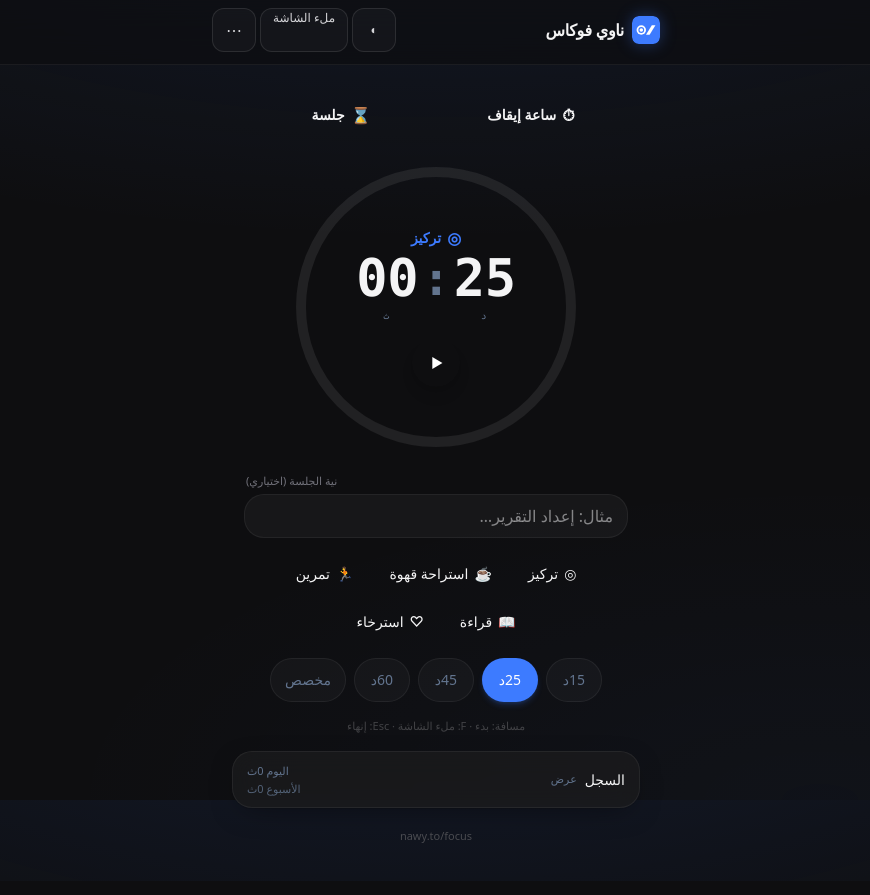
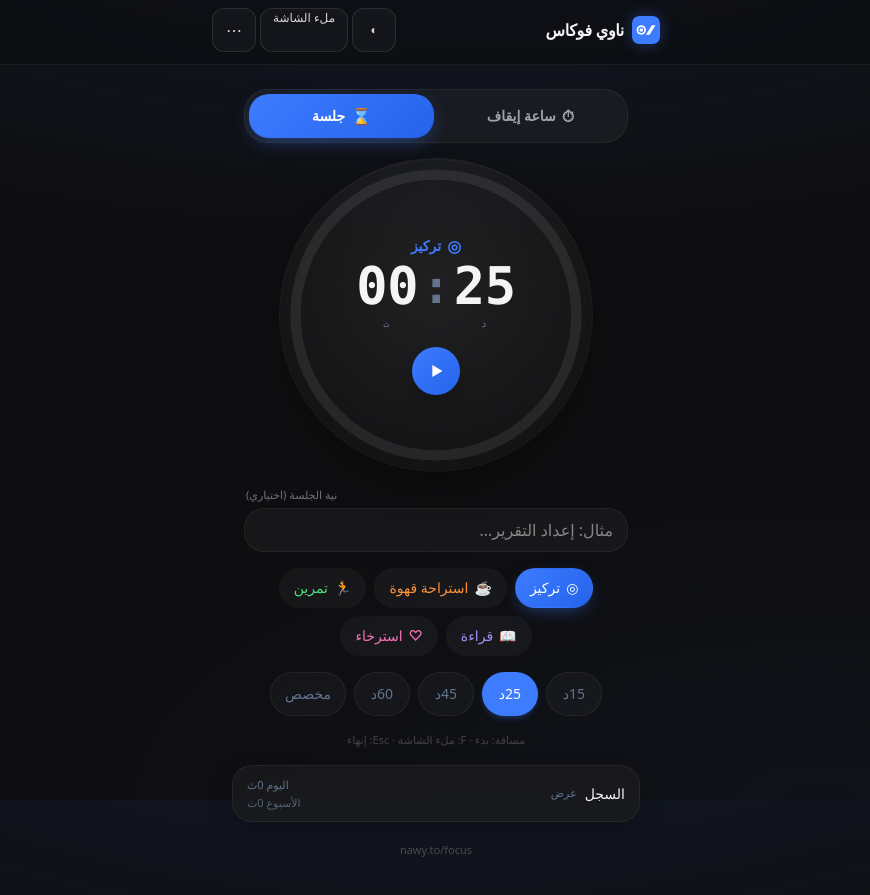
Before and after one commit to inawy/nawy-focus, a React (Vite) app: page / in a window 1280 px wide. Shown: the whole page, without its empty margins (204-1074 px from the left). Built offline with nearby package versions, Linux system fonts and the light colour scheme.

Commit message:
style: Avast-inspired mode tabs, timer disc, session chips

```diff
--- a/src/index.css
+++ b/src/index.css
@@ -6,7 +6,6 @@
    ============================================================================= */
 
 @theme {
-  /* Brand — Nawy identity */
   --color-brand-50: #eef4ff;
   --color-brand-100: #dbe7ff;
   --color-brand-300: #9dbfff;
@@ -15,28 +14,26 @@
   --color-brand-600: #2b63e6;
   --color-brand-950: #12275a;
 
-  /* Neutral slate (dark-theme defaults; light theme remaps below) */
   --color-slate-600: #636366;
   --color-slate-700: #3a3a3c;
   --color-slate-800: #2a2a2c;
   --color-slate-900: #1c1c1e;
   --color-slate-950: #121212;
 
-  /* Typography */
   --font-sans: 'IBM Plex Sans Arabic', system-ui, -apple-system, 'Segoe UI',
     sans-serif;
   --font-mono: 'ui-monospace', 'Cascadia Code', 'SF Mono', Menlo, monospace;
 
-  --text-2xs: 0.6875rem; /* 11px — captions, hints */
-  --text-xs: 0.75rem; /* 12px */
-  --text-sm: 0.875rem; /* 14px */
-  --text-base: 1rem; /* 16px */
-  --text-md: 1.0625rem; /* 17px — dialog titles */
-  --text-lg: 1.125rem; /* 18px */
+  --text-2xs: 0.6875rem;
+  --text-xs: 0.75rem;
+  --text-sm: 0.875rem;
+  --text-base: 1rem;
+  --text-md: 1.0625rem;
+  --text-lg: 1.125rem;
   --text-xl: 1.25rem;
   --text-2xl: 1.5rem;
-  --text-timer: 2.65rem; /* primary timer digits on mobile */
-  --text-timer-lg: 3.2rem; /* timer on sm+ */
+  --text-timer: 2.65rem;
+  --text-timer-lg: 3.2rem;
 
   --leading-tight: 1.25;
   --leading-snug: 1.375;
@@ -46,41 +43,36 @@
   --tracking-tight: -0.02em;
   --tracking-label: 0.16em;
 
-  /* Spacing scale (4px base) */
   --spacing-0: 0;
-  --spacing-1: 0.25rem; /* 4 */
-  --spacing-2: 0.5rem; /* 8 */
-  --spacing-3: 0.75rem; /* 12 */
-  --spacing-4: 1rem; /* 16 */
-  --spacing-5: 1.25rem; /* 20 */
-  --spacing-6: 1.5rem; /* 24 */
-  --spacing-7: 1.75rem; /* 28 */
-  --spacing-8: 2rem; /* 32 */
-  --spacing-10: 2.5rem; /* 40 */
-  --spacing-12: 3rem; /* 48 */
+  --spacing-1: 0.25rem;
+  --spacing-2: 0.5rem;
+  --spacing-3: 0.75rem;
+  --spacing-4: 1rem;
+  --spacing-5: 1.25rem;
+  --spacing-6: 1.5rem;
+  --spacing-7: 1.75rem;
+  --spacing-8: 2rem;
+  --spacing-10: 2.5rem;
+  --spacing-12: 3rem;
 
-  /* Radii */
-  --radius-sm: 0.5rem; /* 8 — chips */
-  --radius-md: 0.75rem; /* 12 — fields, chrome buttons */
-  --radius-lg: 1rem; /* 16 — cards */
-  --radius-xl: 1.25rem; /* 20 — panels */
-  --radius-2xl: 1.5rem; /* 24 — banners */
-  --radius-3xl: 1.75rem; /* 28 — dialogs */
+  --radius-sm: 0.5rem;
+  --radius-md: 0.75rem;
+  --radius-lg: 1rem;
+  --radius-xl: 1.25rem;
+  --radius-2xl: 1.5rem;
+  --radius-3xl: 1.75rem;
   --radius-full: 9999px;
   --radius-shell: 1.25rem;
 
-  /* Touch targets */
-  --touch-sm: 2.75rem; /* 44 */
-  --touch-md: 3rem; /* 48 */
-  --touch-lg: 3.25rem; /* 52 */
+  --touch-sm: 2.75rem;
+  --touch-md: 3rem;
+  --touch-lg: 3.25rem;
 
-  /* Motion */
   --ease-out: cubic-bezier(0.2, 0.8, 0.2, 1);
   --duration-fast: 0.15s;
   --duration-normal: 0.25s;
   --duration-slow: 0.4s;
 
-  /* Shadows */
   --shadow-soft: 0 8px 30px -12px rgb(0 0 0 / 0.55);
   --shadow-glow-brand: 0 0 60px -16px rgb(61 123 255 / 0.45);
   --shadow-btn-brand:
@@ -88,7 +80,6 @@
     0 10px 28px -8px rgb(61 123 255 / 0.55);
 }
 
-/* Semantic surfaces & text — theme aware */
 :root,
 html[data-theme='dark'] {
   --app-bg: #0e0e10;
@@ -137,7 +128,6 @@ html[data-theme='light'] {
   --btn-chrome-hover-fg: #18181b;
   --shadow-soft: 0 8px 30px -12px rgb(0 0 0 / 0.12);
 
-  /* Invert slate utilities so existing text-slate-* stay readable on light bg */
   --color-slate-50: #18181b;
   --color-slate-100: #27272a;
   --color-slate-200: #3f3f46;
@@ -355,7 +345,6 @@ button {
     border-radius: var(--radius-2xl);
   }
 
-  /* Break segment — readable in both themes (avoids inverted slate-950) */
   .break-toggle-active {
     background: #ffffff;
     color: #0a0a0a;
@@ -637,6 +626,150 @@ button {
     animation: motion-fade-up 0.3s var(--ease-out) both;
   }
 
+  .mode-tabs {
+    border: 1px solid var(--app-panel-border);
+    background: color-mix(in srgb, var(--app-fg) 4%, transparent);
+  }
+  .mode-tab-idle {
+    color: var(--text-muted);
+  }
+  .mode-tab-idle:hover {
+    color: var(--app-fg);
+  }
+  .mode-tab-active {
+    color: #fff;
+    background: linear-gradient(135deg, #3d7bff 0%, #2563eb 100%);
+    box-shadow: 0 6px 20px -6px rgb(61 123 255 / 0.55);
+  }
+  html[data-theme='light'] .mode-tab-active {
+    box-shadow: 0 6px 18px -6px rgb(61 123 255 / 0.4);
+  }
+
+  .timer-face {
+    width: 17rem;
+    height: 17rem;
+  }
+  @media (min-width: 640px) {
+    .timer-face {
+      width: 19.5rem;
+      height: 19.5rem;
+    }
+  }
+  .timer-disc {
+    background: radial-gradient(
+      circle at 50% 40%,
+      color-mix(in srgb, var(--app-fg) 8%, transparent) 0%,
+      color-mix(in srgb, var(--app-fg) 4%, transparent) 55%,
+      transparent 100%
+    );
+    box-shadow:
+      0 0 0 1px color-mix(in srgb, var(--app-fg) 6%, transparent),
+      0 24px 48px -20px rgb(0 0 0 / 0.45),
+      inset 0 1px 0 rgb(255 255 255 / 0.04);
+  }
+  html[data-theme='light'] .timer-disc {
+    background: radial-gradient(
+      circle at 50% 40%,
+      #ffffff 0%,
+      #f0f1f4 70%,
+      #e8eaef 100%
+    );
+    box-shadow:
+      0 0 0 1px rgb(0 0 0 / 0.06),
+      0 20px 40px -16px rgb(0 0 0 / 0.15),
+      inset 0 1px 0 rgb(255 255 255 / 0.9);
+  }
+  .timer-face-active .timer-disc {
+    box-shadow:
+      0 0 0 1px color-mix(in srgb, var(--color-brand-500) 25%, transparent),
+      0 0 48px -12px rgb(61 123 255 / 0.35),
+      0 24px 48px -20px rgb(0 0 0 / 0.4);
+  }
+
+  .timer-play-btn {
+    background: linear-gradient(135deg, #3d7bff 0%, #2563eb 100%);
+    box-shadow:
+      0 1px 0 rgb(255 255 255 / 0.25) inset,
+      0 8px 20px -6px rgb(61 123 255 / 0.65);
+  }
+  .timer-play-btn:hover {
+    filter: brightness(1.06);
+  }
+  .timer-secondary-btn {
+    border: 1px solid var(--app-panel-border);
+    background: color-mix(in srgb, var(--app-fg) 6%, transparent);
+    color: var(--text-muted);
+  }
+  .timer-secondary-btn:hover {
+    color: var(--app-fg);
+  }
+
+  .session-chip {
+    border: 1px solid transparent;
+    background: color-mix(in srgb, var(--app-fg) 4%, transparent);
+    color: var(--text-muted);
+  }
+  .session-chip:hover {
+    color: var(--app-fg);
+  }
+  .session-chip-brand.session-chip-active {
+    background: linear-gradient(135deg, #3d7bff 0%, #2563eb 100%);
+    color: #fff;
+    box-shadow: 0 6px 18px -6px rgb(61 123 255 / 0.5);
+  }
+  .session-chip-orange {
+    color: #fb923c;
+  }
+  .session-chip-orange.session-chip-active {
+    background: color-mix(in srgb, #fb923c 18%, transparent);
+    color: #fb923c;
+    border-color: color-mix(in srgb, #fb923c 35%, transparent);
+  }
+  .session-chip-green {
+    color: #4ade80;
+  }
+  .session-chip-green.session-chip-active {
+    background: color-mix(in srgb, #4ade80 16%, transparent);
+    color: #4ade80;
+    border-color: color-mix(in srgb, #4ade80 35%, transparent);
+  }
+  .session-chip-purple {
+    color: #a78bfa;
+  }
+  .session-chip-purple.session-chip-active {
+    background: color-mix(in srgb, #a78bfa 16%, transparent);
+    color: #a78bfa;
+    border-color: color-mix(in srgb, #a78bfa 35%, transparent);
+  }
+  .session-chip-pink {
+    color: #f472b6;
+  }
+  .session-chip-pink.session-chip-active {
+    background: color-mix(in srgb, #f472b6 16%, transparent);
+    color: #f472b6;
+    border-color: color-mix(in srgb, #f472b6 35%, transparent);
+  }
+  .session-chip-teal {
+    color: #2dd4bf;
+  }
+  .session-chip-teal.session-chip-active {
+    background: color-mix(in srgb, #2dd4bf 16%, transparent);
+    color: #2dd4bf;
+    border-color: color-mix(in srgb, #2dd4bf 35%, transparent);
+  }
+  html[data-theme='light'] .session-chip-orange {
+    color: #ea580c;
+  }
+  html[data-theme='light'] .session-chip-green {
+    color: #16a34a;
+  }
+  html[data-theme='light'] .session-chip-purple {
+    color: #7c3aed;
+  }
+  html[data-theme='light'] .session-chip-pink {
+    color: #db2777;
+  }
+
   @keyframes motion-fade-in {
     from {
       opacity: 0;
```
